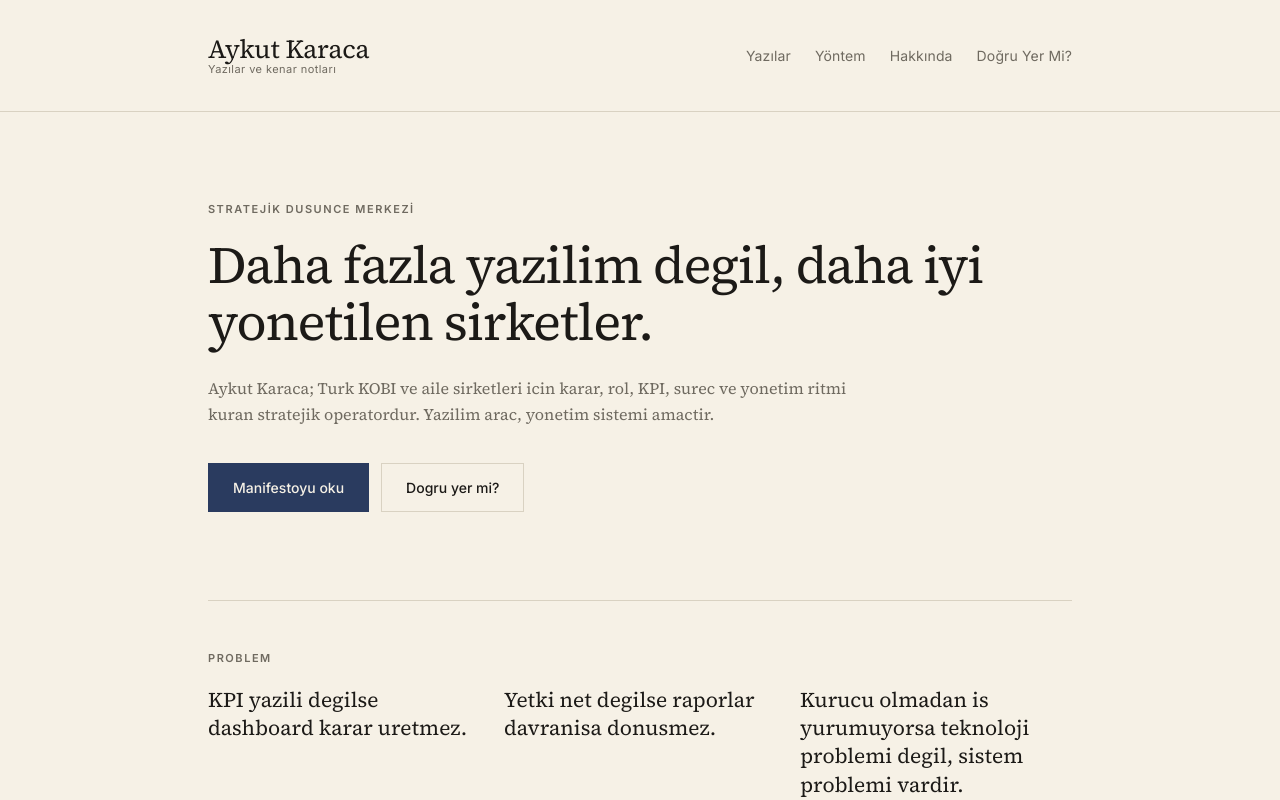
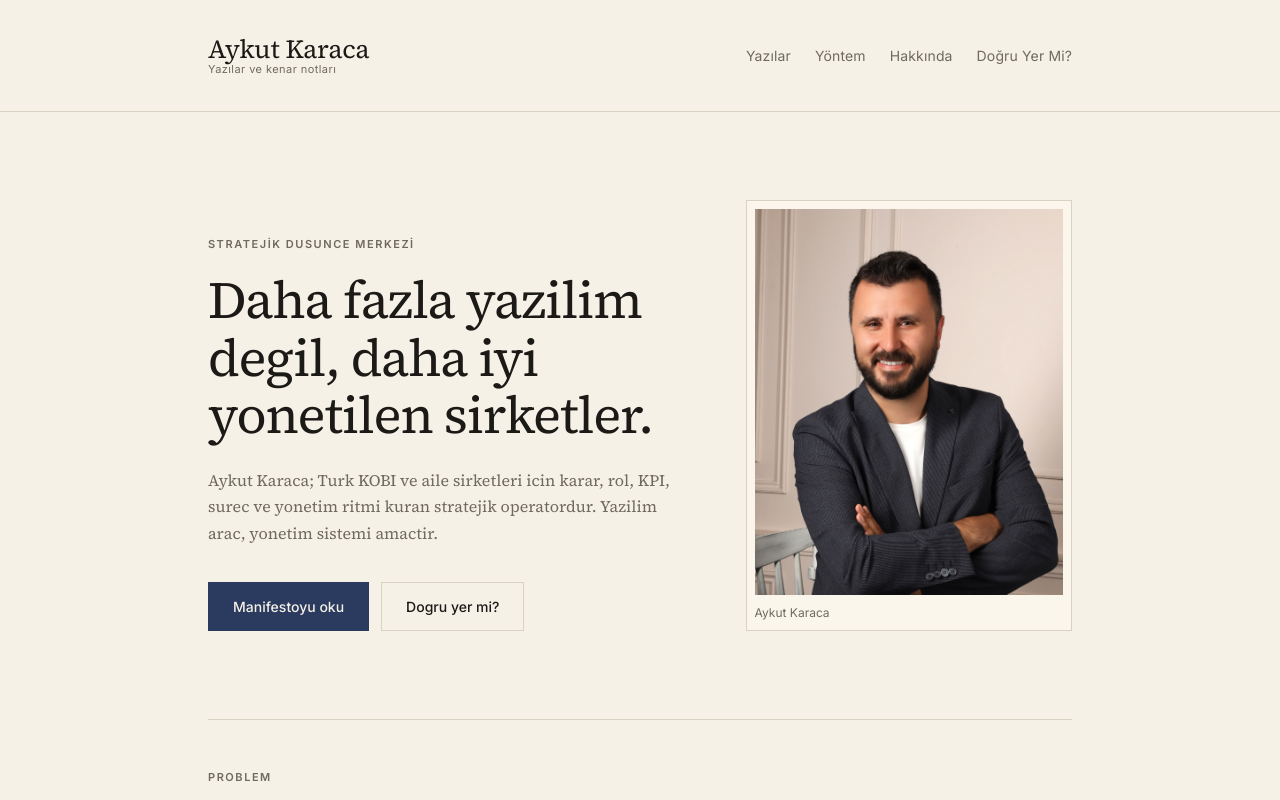
Before and after one commit to aykutkrc01/aykutkaraca.com, a Next.js app: page / in a window 1280 px wide. Shown: the top 800 px of the page. Built offline with nearby package versions, Linux system fonts and the light colour scheme.

Commit message:
Add portrait to home hero

```diff
--- a/app/page.tsx
+++ b/app/page.tsx
@@ -1,3 +1,4 @@
+import Image from 'next/image';
 import Link from 'next/link';
 
 const BRIDGES = [
@@ -27,7 +28,8 @@ const ESSAYS = [
 export default function HomePage() {
   return (
     <div className="container-page">
-      <section className="py-[var(--space-4xl)] md:py-[88px]">
+      <section className="grid items-end gap-[var(--space-3xl)] py-[var(--space-4xl)] md:grid-cols-[1.2fr_0.8fr] md:py-[88px]">
+        <div>
           <p className="eyebrow">Stratejik Dusunce Merkezi</p>
           <h1 className="mt-[var(--space-lg)] max-w-[820px] text-hero">
             Daha fazla yazilim degil, daha iyi yonetilen sirketler.
@@ -51,6 +53,23 @@ export default function HomePage() {
               Dogru yer mi?
             </Link>
           </div>
+        </div>
+
+        <figure className="border border-[var(--color-border)] bg-[var(--color-cream-soft)] p-[var(--space-sm)]">
+          <div className="relative aspect-[4/5] overflow-hidden">
+            <Image
+              src="/images/portraits/aykut-karaca-portrait-01.jpg"
+              alt="Aykut Karaca portre fotografi"
+              fill
+              priority
+              sizes="(min-width: 768px) 34vw, 100vw"
+              className="object-cover"
+            />
+          </div>
+          <figcaption className="mt-[var(--space-sm)] font-sans text-[12px] text-[var(--color-warm-gray)]">
+            Aykut Karaca
+          </figcaption>
+        </figure>
       </section>
 
       <section className="border-y border-[var(--color-border)] py-[var(--space-3xl)]">
```
Also changed, not shown: public/images/portraits/aykut-karaca-portrait-01.jpg (added). Lines whose indentation alone changed are shown as unchanged.
